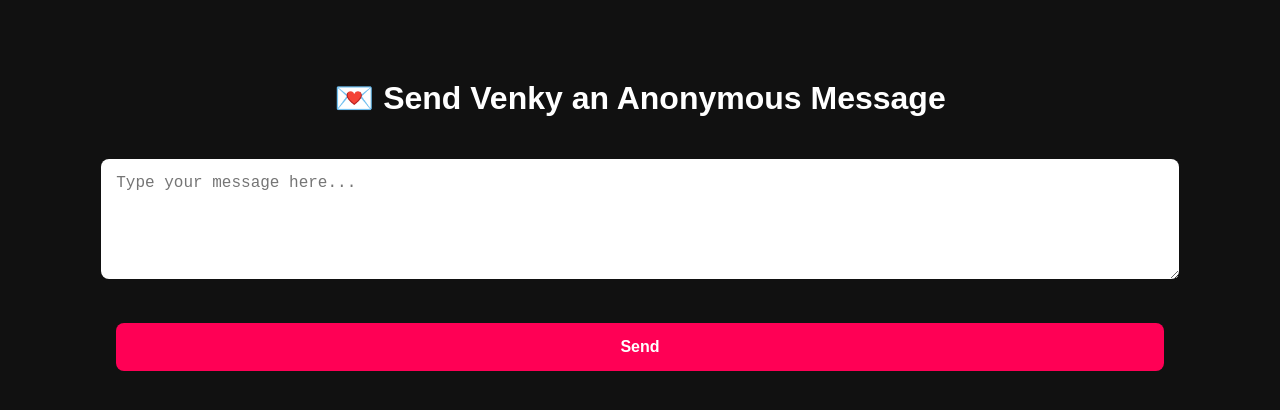
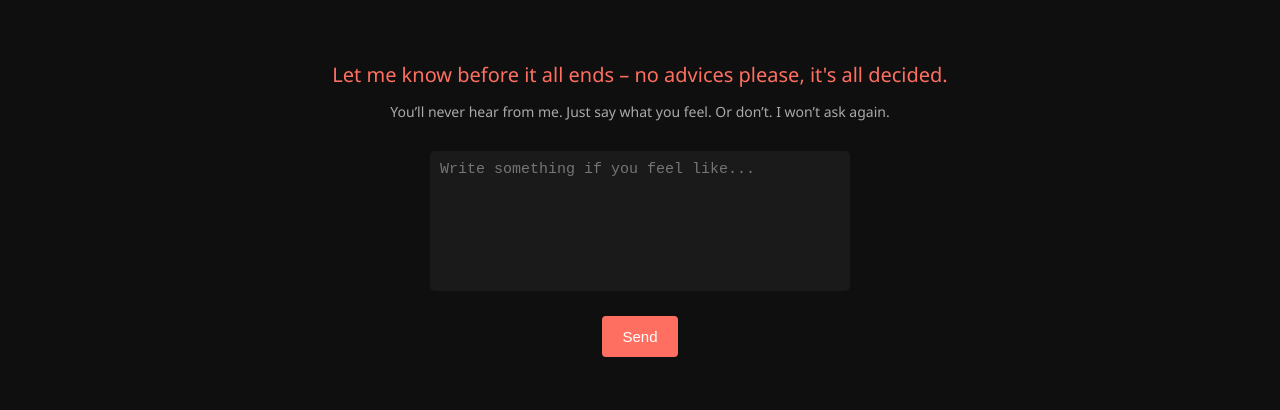
Before and after one commit to Venky2610/Ngl-clone, a plain HTML site: page Index.html in a window 1280 px wide. Drawn offline with Linux system fonts and the light colour scheme.

Commit message:
Update Index.html

```diff
--- a/Index.html
+++ b/Index.html
@@ -1,23 +1,68 @@
 <!DOCTYPE html>
-<html>
+<html lang="en">
 <head>
-  <title>Send Anonymous Message to Venky</title>
-  <meta name="viewport" content="width=device-width, initial-scale=1" />
+  <meta charset="UTF-8">
+  <title>Before It Ends</title>
   <style>
-    body { font-family: sans-serif; background: #111; color: white; text-align: center; padding: 50px; }
-    textarea, button {
-      width: 90%; padding: 15px; margin: 20px 0; border: none; border-radius: 8px;
-      font-size: 16px;
+    body {
+      background-color: #0f0f0f;
+      color: #eeeeee;
+      font-family: 'Segoe UI', sans-serif;
+      text-align: center;
+      padding: 40px 20px;
     }
-    button { background: #ff0055; color: white; font-weight: bold; }
+
+    h1 {
+      font-size: 20px;
+      font-weight: 500;
+      margin-bottom: 10px;
+      color: #ff6f61;
+    }
+
+    p.sub {
+      font-size: 14px;
+      color: #aaaaaa;
+      margin-bottom: 30px;
+    }
+
+    textarea {
+      width: 90%;
+      max-width: 400px;
+      height: 120px;
+      background-color: #1a1a1a;
+      border: none;
+      color: #eee;
+      padding: 10px;
+      border-radius: 5px;
+      resize: none;
+      font-size: 15px;
+    }
+
+    button {
+      margin-top: 20px;
+      padding: 12px 20px;
+      font-size: 15px;
+      background-color: #ff6f61;
+      color: white;
+      border: none;
+      border-radius: 4px;
+      cursor: pointer;
+    }
+
+    button:hover {
+      background-color: #ff4c42;
+    }
   </style>
 </head>
 <body>
-  <h1>💌 Send Venky an Anonymous Message</h1>
+  <h1>Let me know before it all ends – no advices please, it's all decided.</h1>
+  <p class="sub">You’ll never hear from me. Just say what you feel. Or don’t. I won’t ask again.</p>
+
   <form id="anonForm">
-    <textarea id="message" rows="5" placeholder="Type your message here..." required></textarea>
+    <textarea id="message" placeholder="Write something if you feel like..." required></textarea><br>
     <button type="submit">Send</button>
   </form>
+
   <script src="script.js"></script>
 </body>
 </html>
```
